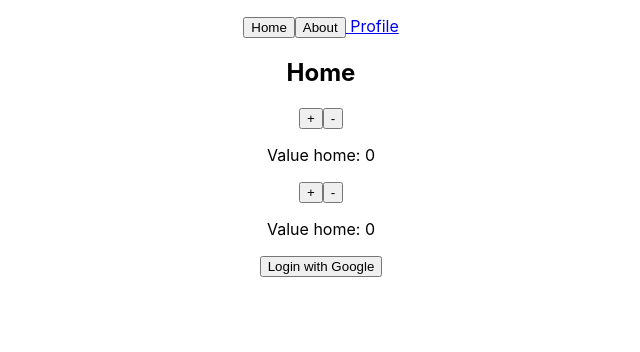
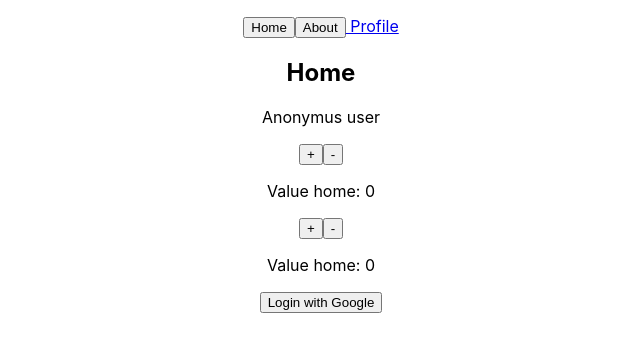
Before and after one commit to dorimusz/show-tracker, a React (Create React App) app in the folder frontend/: page / in a window 1280 px wide. Shown: the top 352 px of the page, without its empty margins (319-959 px from the left). Built offline with nearby package versions, Linux system fonts and the light colour scheme.

Commit message:
login - following logged in status

```diff
--- a/frontend/package.json
+++ b/frontend/package.json
@@ -6,6 +6,7 @@
     "@testing-library/jest-dom": "^5.16.4",
     "@testing-library/react": "^13.3.0",
     "@testing-library/user-event": "^13.5.0",
+    "axios": "^0.27.2",
     "react": "^18.1.0",
     "react-dom": "^18.1.0",
     "react-router": "^6.3.0",
--- a/frontend/src/App.jsx
+++ b/frontend/src/App.jsx
@@ -8,6 +8,7 @@ import Home from './pages/Home';
 import About from './pages/About';
 import Profile from './pages/Profile';
 import Navbar from './components/Navbar';
+import Callback from './pages/Callback'
 
 function App() {
   // const [value, setValue] = useState(0); //no need
@@ -20,6 +21,7 @@ function App() {
         <Route path="/" element={<Home />} />
         <Route path="/about" element={<About />} />
         <Route path="/profile" element={<Profile />} />
+        <Route path="/callback" element={<Callback />} />
       </Routes>
 
       {/* <section>
--- /dev/null
+++ b/frontend/src/pages/Callback.jsx
@@ -0,0 +1,28 @@
+import React from 'react'
+import { useEffect } from 'react';
+import { useAuth } from "../providers/auth"
+import { useNavigate } from 'react-router';
+
+const Callback = () => {
+    const { login } = useAuth();
+    const navigate = useNavigate();
+
+    useEffect(() => {
+        const loginWithCode = async () => {
+            const params = new URLSearchParams(window.location.search);
+            const code = params.get("code")
+            if (code) {
+                await login(code, "google") //post a backendre, amit megvárunk
+            }
+            navigate('/')
+        }
+        loginWithCode();
+        // eslint-disable-next-line
+    }, [])
+
+    return (
+        <div></div>
+    )
+}
+
+export default Callback
--- a/frontend/src/pages/Home.jsx
+++ b/frontend/src/pages/Home.jsx
@@ -7,11 +7,12 @@ const Home = () => {
     const { counter, increment, decrement } = useCounter("Home");
     const { value, increment: goUp, decrement: goDown } = useGlobalCounter();
 
-    const { auth } = useAuth();
+    const { auth, token } = useAuth();
 
     return (
         <>
             <h2>Home</h2>
+            <p>{token ? "Logged in" : "Anonymus user"}</p>
             <button onClick={increment}>+</button>
             <button onClick={decrement}>-</button>
             <p>Value home: {counter} </p>
--- a/frontend/src/pages/Profile.jsx
+++ b/frontend/src/pages/Profile.jsx
@@ -1,14 +1,18 @@
-import React, { useEffect } from "react";
+import React from "react";
 import { useCounter } from "../hooks/useCounter";
 import { useCounter as useGlobalCounter } from "../providers/counter";
+import { useAuth } from "../providers/auth";
 
 const Profile = () => {
     const { counter, increment, decrement } = useCounter("profile"); //lokális
     const { value, increment: goUp, decrement: goDown } = useGlobalCounter(); //globális
 
+    const { token } = useAuth()
+
     return (
         <>
             <h2>Profile</h2>
+            <p>{token ? "Logged in" : "Anonymus user"}</p>
             <button onClick={increment}>+</button>
             <button onClick={decrement}>-</button>
             <p>Value: {counter} </p>
--- a/frontend/src/providers/auth.jsx
+++ b/frontend/src/providers/auth.jsx
@@ -1,4 +1,5 @@
 import React, { useContext, createContext, useState } from "react";
+import http from 'axios'
 //milyen értéket és metodokat cipelnénk körbe az alkalmazáson - mi fog ide ide kerülni? token
 
 const AuthContext = createContext();
@@ -21,11 +22,24 @@ const AuthProvider = ({ children }) => {
         window.open(fullUrl)
     };
 
+    const login = async (code, provider) => {
+        try {
+            const response = await http.post('http://localhost:4000/api/user/login', {
+                "code": code,
+                "provider": provider
+            });
+            setToken(response.data.sessionToken) //amit a backend ad nékünk vissza
+
+        } catch (error) {
+            setToken(null)
+        }
+    };
+
     const logout = () => {
         setToken(null)
     };
 
-    const contextValue = { token, auth, logout };
+    const contextValue = { token, auth, logout, login };
 
     return (
         <>
@@ -37,8 +51,15 @@ const AuthProvider = ({ children }) => {
     );
 };
 
+//custom hook
 const useAuth = () => {
-    return useContext(AuthContext);
-};
+    const context = useContext(AuthContext);
+    if (!context) throw new Error("add AuthProvider to root");
+    return context
+}
+
+// const useAuth = () => {
+//     return useContext(AuthContext);
+// };
 
 export { AuthProvider, useAuth };
```
Also changed, not shown: 1 other file (tests, documents, lock files or other folders).
